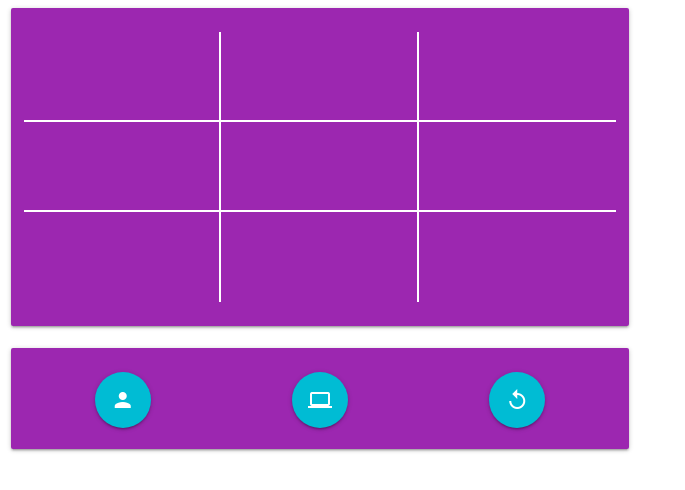
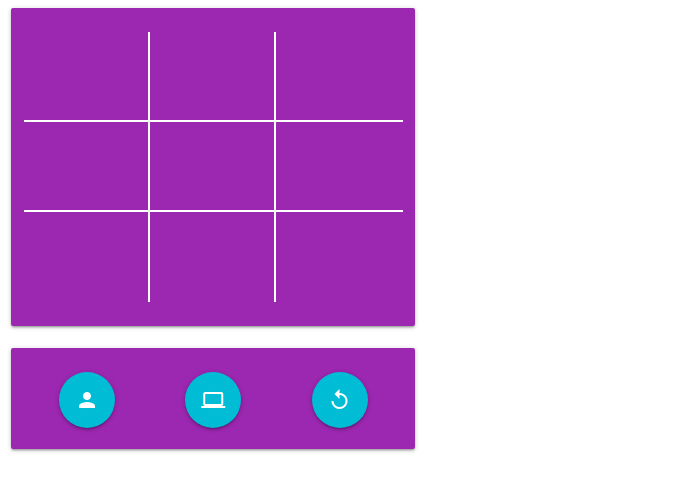
Before and after one commit to mmhansen/Tic-Tac-Toe, a plain HTML site: page index.html in a window 1280 px wide. Shown: the whole page, without its empty margins (0-685 px from the left). Drawn offline with nearby package versions, Linux system fonts and the light colour scheme.

Commit message:
more accomadating to large screen

```diff
--- a/index.html
+++ b/index.html
@@ -33,7 +33,7 @@
 
 
 <div class="row game">
-	<div class="col s12 m6">
+	<div class="col s12 m6 l4">
 		<div class="card purple">
 			<div class="card-content white-text">
 				<div class="row">
@@ -77,7 +77,7 @@
 </div>
 
 <div class="row menu">
-	<div class="col s12 m6">
+	<div class="col s12 m6 l4">
 		<div class="card purple">
 			<div class="card-content white-text">
 			<div class='row'>
```
